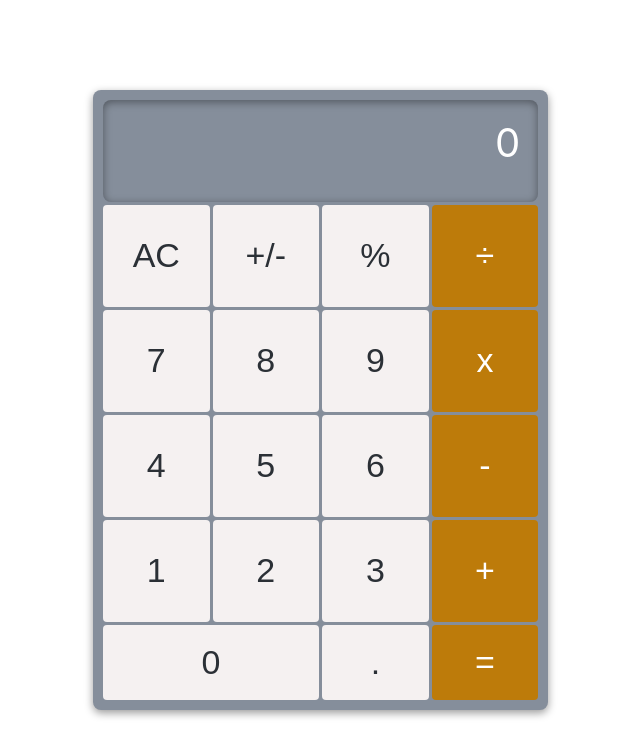
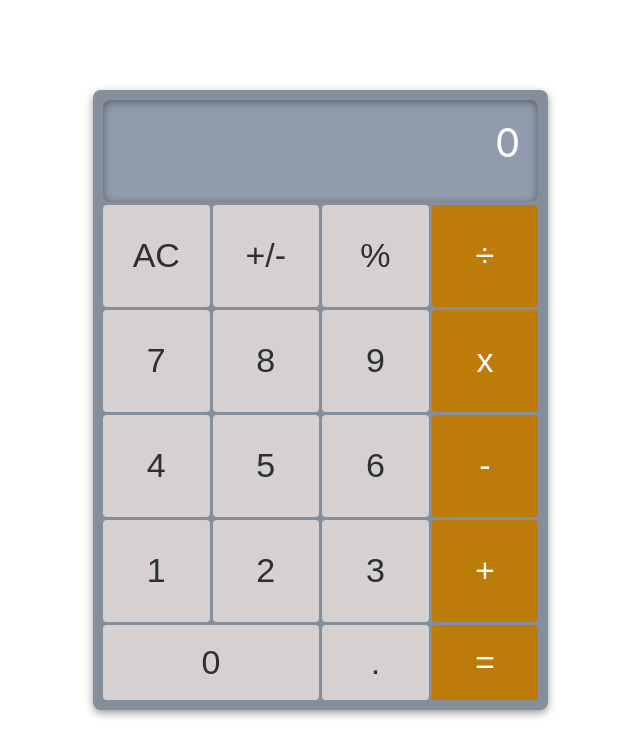
Before and after one commit to david30-maker/Math-magicians, a React (Create React App) app: page / in a window 1280 px wide. Shown: the top 756 px of the page, without its empty margins (291-931 px from the left). Built offline with nearby package versions, Linux system fonts and the light colour scheme.

Commit message:
fix linter error

```diff
--- a/src/components/Calculator.module.css
+++ b/src/components/Calculator.module.css
@@ -18,7 +18,7 @@
   font-size: 40px;
   text-align: right;
   color: #fff;
-  background-color: #858e9b;
+  background-color: #909cad;
   border-radius: 8px;
   box-shadow: inset 0 2px 8px rgba(0, 0, 0, 0.4);
 }
@@ -28,7 +28,7 @@ button {
   border-radius: 4px;
   font-size: 34px;
   padding: 18px;
-  background-color: #f5f1f1;
+  background-color: #d6d0d0;
   color: #2b3036;
   cursor: pointer;
 }
@@ -38,7 +38,7 @@ button:focus {
 }
 
 button:active {
-  background-color: #d1cccc;
+  background-color: #b3abab;
 }
 
 .equals {
```
